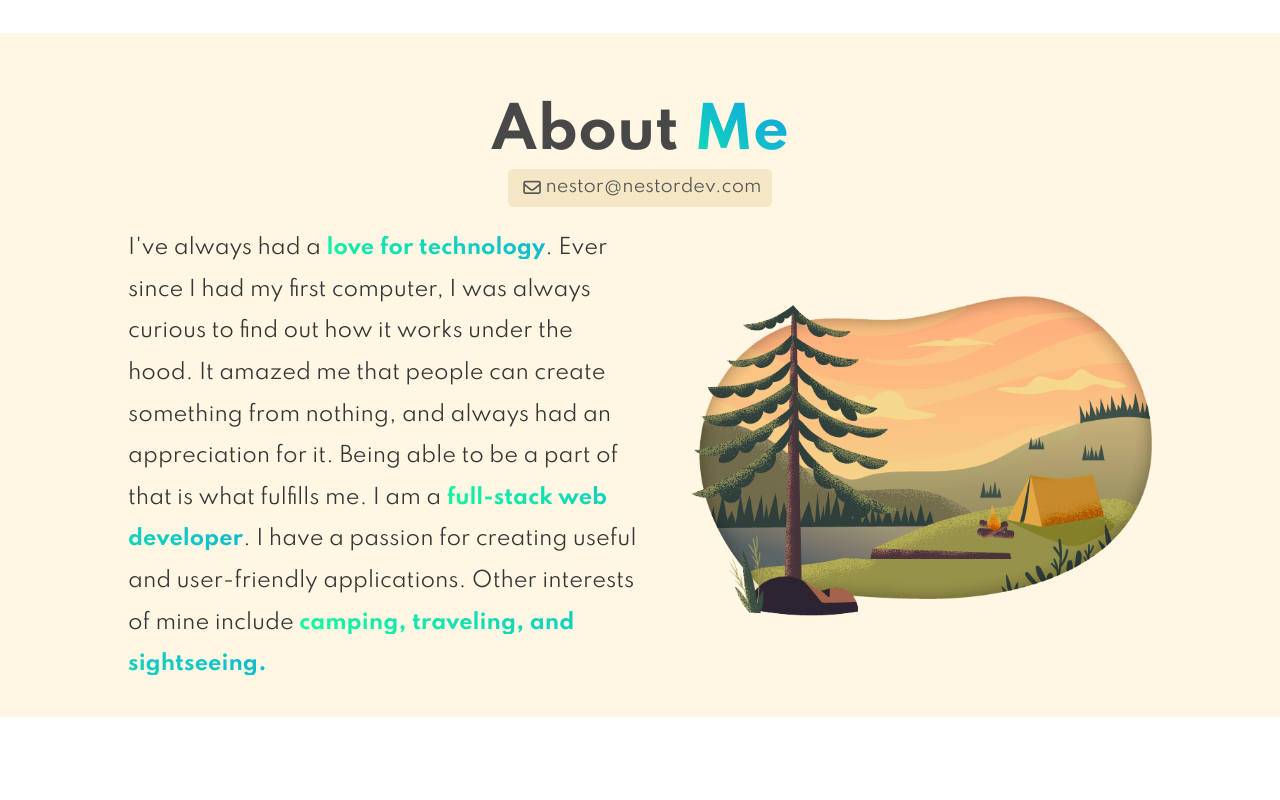
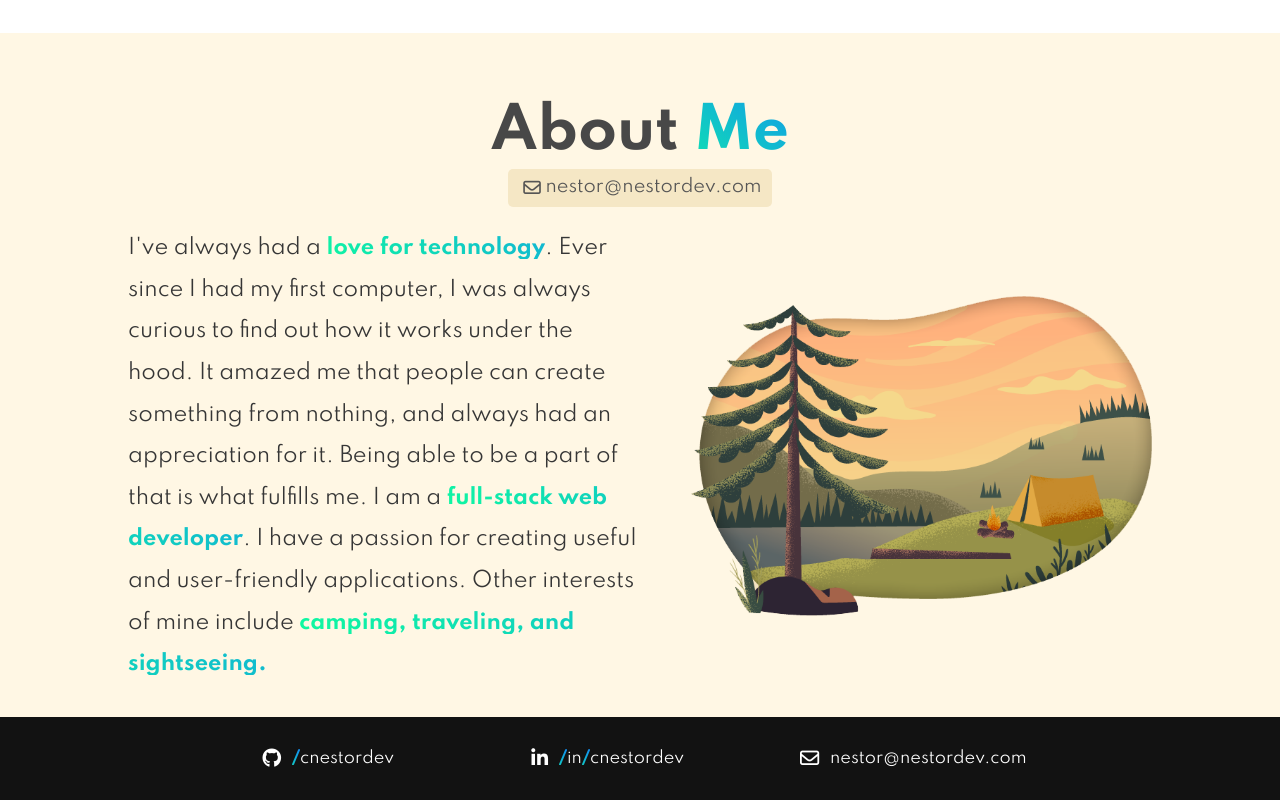
Before and after one commit to cnestordev/portfolio, a React (Create React App) app: page / in a window 1280 px wide. Shown: the part 2737-3537 px from the top of the page. Before the commit the page ends 3454 px from the top, so only its background shows below. Built offline with nearby package versions, Linux system fonts and the light colour scheme.

Commit message:
adds footer component

```diff
--- a/src/components/App.js
+++ b/src/components/App.js
@@ -1,6 +1,7 @@
 import React from 'react'
 
 import About from './About'
+import Footer from './Footer'
 import Home from './Home'
 import Navbar from './Navbar'
 import Projects from './Projects'
@@ -14,6 +15,7 @@ function App() {
       <Skills />
       <Projects />
       <About />
+      <Footer />
     </>
   )
 }
--- /dev/null
+++ b/src/components/Footer.js
@@ -0,0 +1,36 @@
+import React from 'react'
+
+import { GradientText } from '../styles'
+import { Container, Item } from '../styles/footer'
+
+const Footer = () => {
+  const handleClick = site => {
+    window.open(site)
+  }
+
+  return (
+    <Container>
+      <Item onClick={() => handleClick('https://github.com/cnestordev')}>
+        <i class="fab fa-github"></i>
+        <p>
+          <GradientText>/</GradientText>cnestordev
+        </p>
+      </Item>
+      <Item
+        onClick={() => handleClick('https://www.linkedin.com/in/cnestordev/')}
+      >
+        <i class="fab fa-linkedin-in"></i>
+        <p>
+          <GradientText>/</GradientText>in<GradientText>/</GradientText>
+          cnestordev
+        </p>
+      </Item>
+      <Item onClick={() => handleClick('mailto:nestor@nestordev.com')}>
+        <i class="far fa-envelope"></i>
+        <p>nestor@nestordev.com</p>
+      </Item>
+    </Container>
+  )
+}
+
+export default Footer
--- /dev/null
+++ b/src/styles/footer.js
@@ -0,0 +1,28 @@
+import styled from 'styled-components'
+
+export const Container = styled.section`
+  background: #121212;
+  display: flex;
+  justify-content: center;
+`
+
+export const Item = styled.div`
+  color: #fff;
+  margin: 0 2%;
+  width: 17%;
+  display: flex;
+  align-items: center;
+
+  i {
+    font-size: 1.2rem;
+    margin-right: 5%;
+  }
+
+  p {
+    display: inline-block;
+  }
+
+  &:hover {
+    cursor: pointer;
+  }
+`
```
